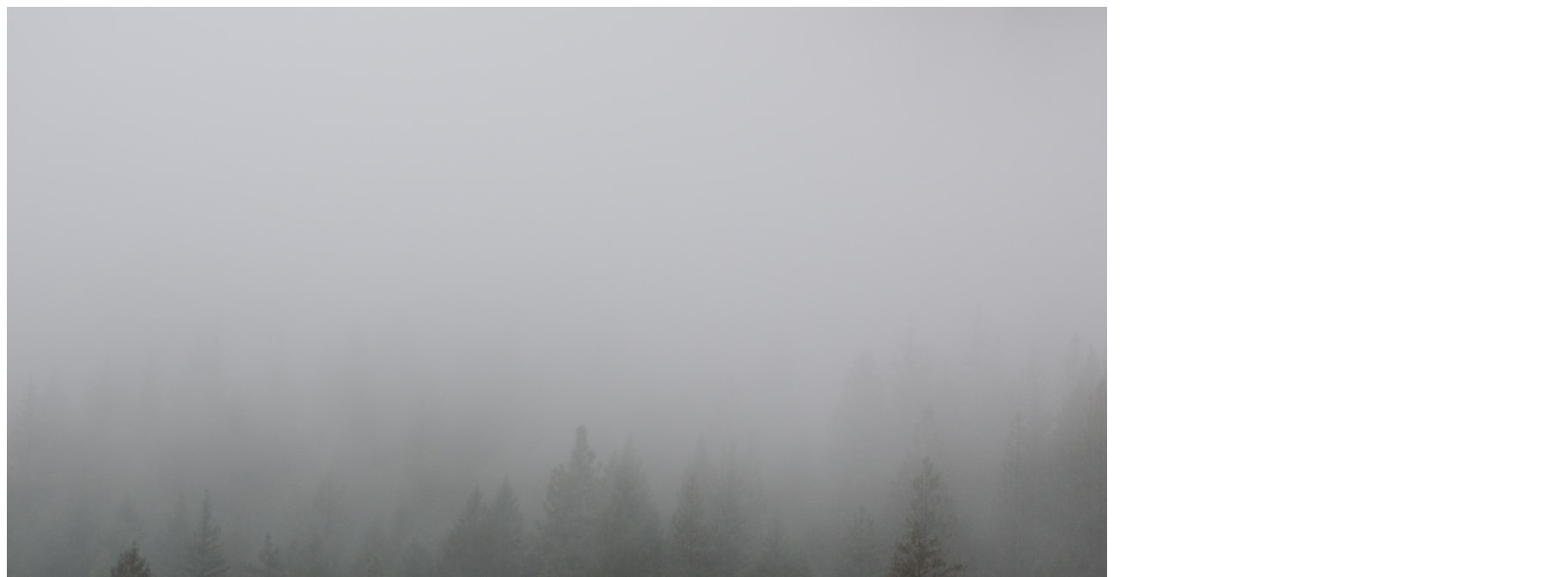
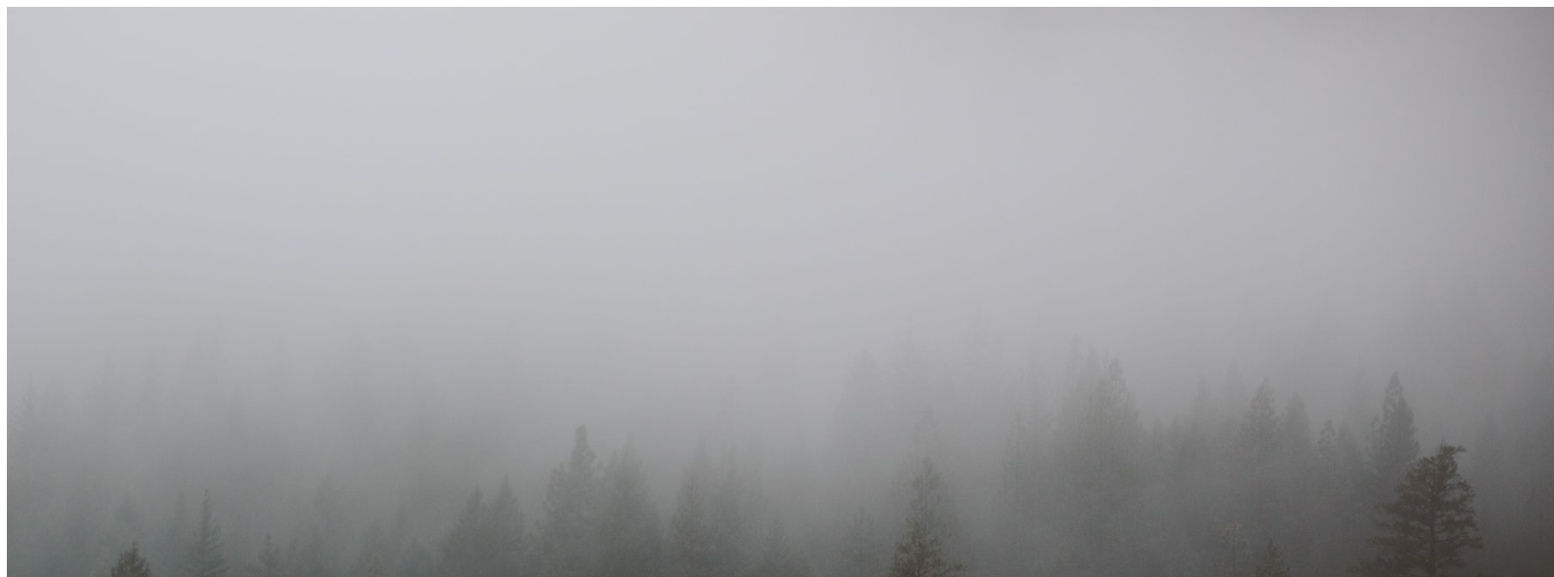
Before and after one commit to max5961/webpack-images-test, a website built with webpack: page dist/index.html in a window 1280 px wide. Shown: the top 672 px of the page at 86% size, 1808 px wide, since content can reach past the window. Built offline with nearby package versions, Linux system fonts and the light colour scheme.

Commit message:
perm link

```diff
--- a/src/index.js
+++ b/src/index.js
@@ -1,4 +1,4 @@
 import './style.css';
-// const image = document.createElement('img');
-// image.src = '../dist/docs/assets/images/image-test.jpg';
-// document.querySelector('#content').appendChild(image);
+const image = document.createElement('img');
+image.src = 'https://github.com/max5961/webpack-images-test/blob/7228a1e77d8320d141d99db6b50a36755c2b2439/dist/docs/assets/images/image-test.jpg';
+document.querySelector('#content').appendChild(image);
--- a/src/style.css
+++ b/src/style.css
@@ -1,5 +1,5 @@
-.test-div {
+/* .test-div {
     height: 100vh;
     width: 100vw;
     background-image: url('../dist/docs/assets/images/image-test.jpg');
-}
+} */
```
Also changed, not shown: dist/bundle.js.
